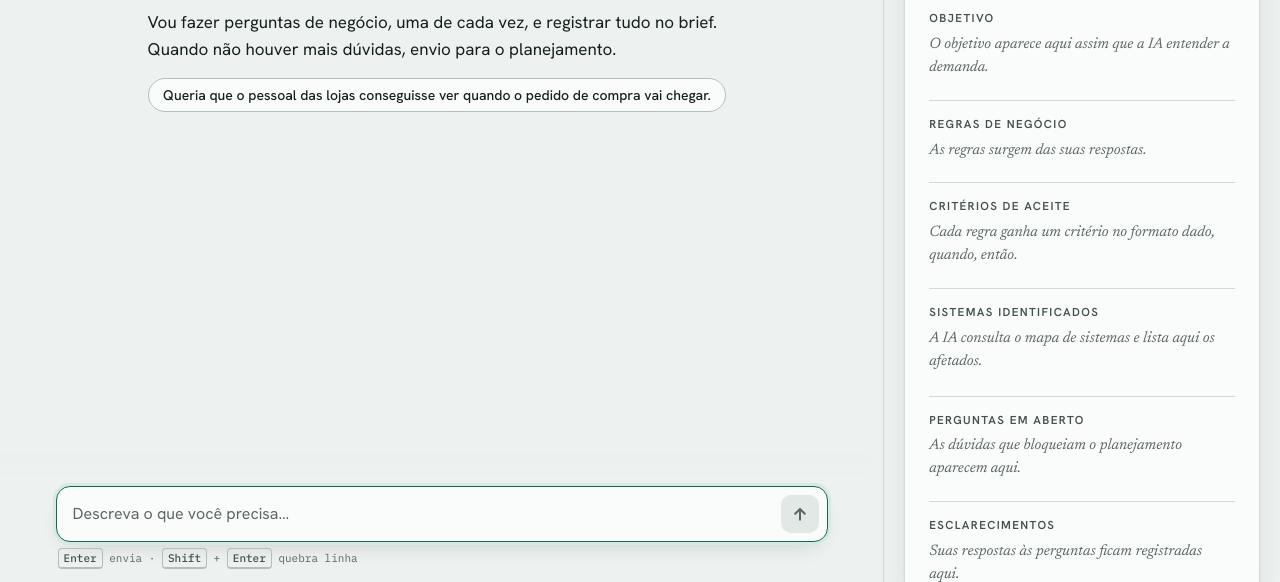
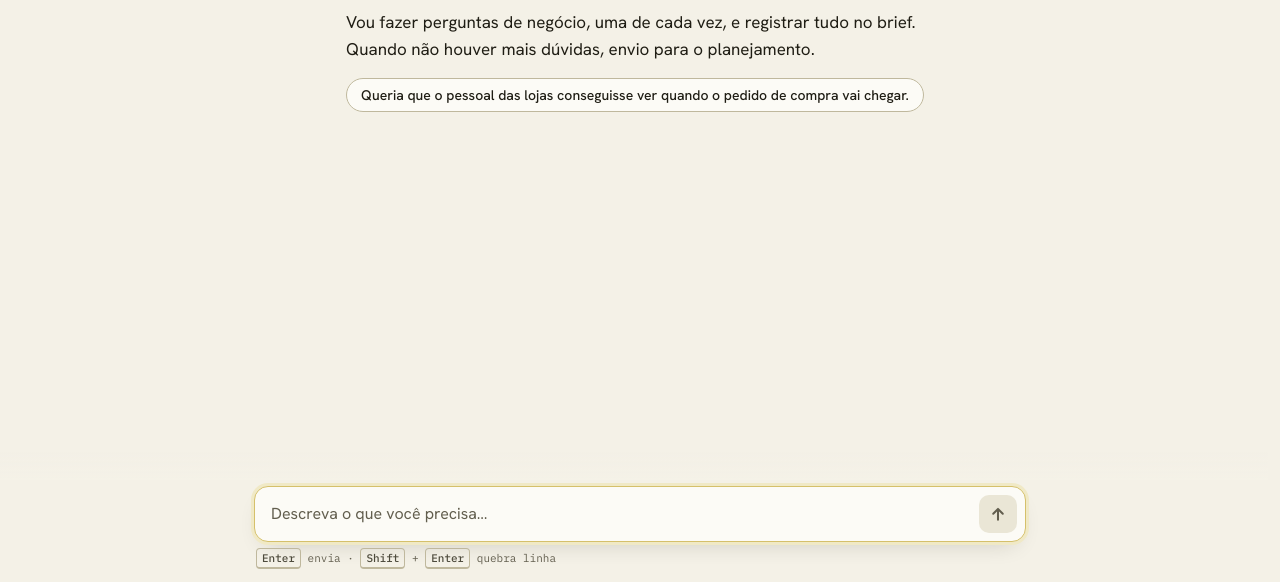
Before and after one commit to SrPattif/ProductIntake.Front, a plain HTML site: page index.html in a window 1280 px wide. Shown: the part 218-800 px from the top of the page. Drawn offline with Linux system fonts and the light colour scheme.

Commit message:
feat: color palette

```diff
--- a/index.html
+++ b/index.html
@@ -21,24 +21,25 @@
    a folha do brief que a IA vai preenchendo como um documento de trabalho. */
 :root {
   /* Cor */
-  --paper: #EDF1EF;
-  --surface: #FAFCFB;
-  --surface-2: #E2E8E5;
-  --ink: #14201C;
-  --ink-2: #43514C;
-  --ink-3: #5A6762;
-  --line: #D2DAD6;
-  --line-strong: #B3BFBA;
-  --accent: #0E6B5B;
-  --accent-hover: #0A5A4C;
-  --accent-ink: #F3FAF8;
-  --accent-soft: #D5EAE3;
+  --paper: #F4F1E7;
+  --surface: #FCFBF6;
+  --surface-2: #EAE6D6;
+  --ink: #1F1D14;
+  --ink-2: #4D4A3C;
+  --ink-3: #625E4E;
+  --line: #DDD8C4;
+  --line-strong: #BFB89D;
+  --accent: #D5C06B;
+  --accent-hover: #C4AE50;
+  --accent-ink: #2A2308;
+  --accent-soft: #F0E9C6;
+  --accent-text: #6B5A14;
   --mark: #F8E59B;
   --danger: #A3392A;
   --warn: #A86400;
-  --shadow-sheet: 0 1px 2px rgb(20 32 28 / .05), 0 18px 40px -24px rgb(20 32 28 / .3);
-  --shadow-float: 0 1px 2px rgb(20 32 28 / .06), 0 10px 24px -12px rgb(20 32 28 / .24);
-  --scrim: rgb(13 20 18 / .42);
+  --shadow-sheet: 0 1px 2px rgb(31 29 20 / .05), 0 18px 40px -24px rgb(31 29 20 / .3);
+  --shadow-float: 0 1px 2px rgb(31 29 20 / .06), 0 10px 24px -12px rgb(31 29 20 / .24);
+  --scrim: rgb(20 18 10 / .42);
 
   /* Tipo */
   --font-ui: "Hanken Grotesk", ui-sans-serif, system-ui, -apple-system, "Segoe UI", Roboto, sans-serif;
@@ -61,18 +62,19 @@
 }
 @media (prefers-color-scheme: dark) {
   :root:not([data-theme="light"]) {
-    --paper: #0D1311;
-    --surface: #141C1A;
-    --surface-2: #1D2825;
-    --ink: #E2EAE6;
-    --ink-2: #AEBAB5;
-    --ink-3: #8D9A95;
-    --line: #26322E;
-    --line-strong: #3B4945;
-    --accent: #5CC0A8;
-    --accent-hover: #7AD0BB;
-    --accent-ink: #062520;
-    --accent-soft: #15332D;
+    --paper: #12110C;
+    --surface: #1A1812;
+    --surface-2: #25221A;
+    --ink: #EBE7D8;
+    --ink-2: #B9B4A1;
+    --ink-3: #98937F;
+    --line: #2D2A1F;
+    --line-strong: #474230;
+    --accent: #D5C06B;
+    --accent-hover: #E3D18A;
+    --accent-ink: #231D05;
+    --accent-soft: #342E14;
+    --accent-text: #D5C06B;
     --mark: rgb(236 200 84 / .3);
     --danger: #EC8A75;
   --warn: #E2A33A;
@@ -83,18 +85,19 @@
   }
 }
 :root[data-theme="dark"] {
-  --paper: #0D1311;
-  --surface: #141C1A;
-  --surface-2: #1D2825;
-  --ink: #E2EAE6;
-  --ink-2: #AEBAB5;
-  --ink-3: #8D9A95;
-  --line: #26322E;
-  --line-strong: #3B4945;
-  --accent: #5CC0A8;
-  --accent-hover: #7AD0BB;
-  --accent-ink: #062520;
-  --accent-soft: #15332D;
+  --paper: #12110C;
+  --surface: #1A1812;
+  --surface-2: #25221A;
+  --ink: #EBE7D8;
+  --ink-2: #B9B4A1;
+  --ink-3: #98937F;
+  --line: #2D2A1F;
+  --line-strong: #474230;
+  --accent: #D5C06B;
+  --accent-hover: #E3D18A;
+  --accent-ink: #231D05;
+  --accent-soft: #342E14;
+  --accent-text: #D5C06B;
   --mark: rgb(236 200 84 / .3);
   --danger: #EC8A75;
   --warn: #E2A33A;
@@ -119,7 +122,7 @@ body {
 button, textarea { font: inherit; color: inherit; }
 button { cursor: pointer; }
 svg { display: block; }
-:focus-visible { outline: 2px solid var(--accent); outline-offset: 2px; }
+:focus-visible { outline: 2px solid var(--accent-text); outline-offset: 2px; }
 kbd {
   font: 500 var(--fs-2xs)/1 var(--font-mono);
   padding: 2px 5px;
@@ -147,9 +150,11 @@ kbd {
 }
 .workspace {
   display: grid;
-  grid-template-columns: minmax(0, 1fr) var(--brief-w);
+  grid-template-columns: minmax(0, 1fr) 0px;
   min-height: 0;
-}
+  transition: grid-template-columns .7s var(--ease);
+}
+.app.has-brief .workspace { grid-template-columns: minmax(0, 1fr) var(--brief-w); }
 
 /* ---------- Barra superior ---------- */
 .topbar {
@@ -237,7 +242,7 @@ kbd {
 .step[data-state="done"] { color: var(--ink-2); }
 .step[data-state="done"] .step-mark { background: var(--accent); border-color: var(--accent); }
 .step[data-state="done"] .step-mark svg { opacity: 1; transform: none; }
-.steps[data-complete="true"] .step:last-child { color: var(--accent); font-weight: 600; }
+.steps[data-complete="true"] .step:last-child { color: var(--accent-text); font-weight: 600; }
 
 .actions { display: flex; align-items: center; gap: 8px; justify-self: end; }
 .btn {
@@ -328,7 +333,7 @@ kbd {
   text-transform: uppercase;
   color: var(--ink-3);
 }
-.turn--ai .who { color: var(--accent); }
+.turn--ai .who { color: var(--accent-text); }
 .turn-meta time {
   font: 400 var(--fs-2xs)/1.3 var(--font-mono);
   color: var(--ink-3);
@@ -422,7 +427,7 @@ kbd {
   animation: spin .9s linear infinite;
 }
 .acts-icon svg { display: none; width: 12px; height: 12px; }
-.acts[data-state="done"] .acts-icon { animation: none; border-color: transparent; color: var(--accent); }
+.acts[data-state="done"] .acts-icon { animation: none; border-color: transparent; color: var(--accent-text); }
 .acts[data-state="done"] .acts-icon svg { display: block; }
 .acts-chevron svg { width: 14px; height: 14px; transition: transform .25s var(--ease); }
 .acts[data-collapsed="true"] .acts-chevron svg { transform: rotate(-90deg); }
@@ -608,7 +613,13 @@ kbd {
   background: var(--paper);
   scrollbar-width: thin;
   scrollbar-color: var(--line-strong) transparent;
-}
+  /* Sem conteúdo, o painel fica recolhido: a coluna vai a 0 e a folha entra depois. */
+  overflow-x: hidden;
+  visibility: hidden;
+  border-left-color: transparent;
+  transition: visibility 0s linear .7s, border-color .5s;
+}
+.app.has-brief .brief { visibility: visible; border-left-color: var(--line); transition: visibility 0s, border-color .5s .15s; }
 .brief:focus-visible { outline-offset: -3px; }
 .drawer-bar { display: none; }
 .brief-sheet {
@@ -618,8 +629,13 @@ kbd {
   border-radius: 12px;
   background: var(--surface);
   box-shadow: var(--shadow-sheet);
-  transition: border-color .5s;
-}
+  transition: border-color .5s, opacity .55s var(--ease), transform .7s var(--ease);
+  min-width: calc(var(--brief-w) - 41px);
+  opacity: 0;
+  transform: translateX(28px) scale(.98);
+  transform-origin: left center;
+}
+.app.has-brief .brief-sheet { opacity: 1; transform: none; transition-delay: 0s, .18s, .18s; }
 .brief-eyebrow { display: flex; align-items: center; justify-content: space-between; gap: 12px; }
 .brief-heading {
   margin: 0;
@@ -638,7 +654,7 @@ kbd {
   text-transform: uppercase;
   transition: background .3s, color .3s;
 }
-.pill[data-tone="ready"] { background: var(--accent-soft); color: var(--accent); }
+.pill[data-tone="ready"] { background: var(--accent-soft); color: var(--accent-text); }
 .pill[data-tone="submitted"] { background: var(--accent); color: var(--accent-ink); }
 .brief-title {
   margin: 12px 0 6px;
@@ -685,7 +701,7 @@ kbd {
   gap: 8px;
   margin: 0;
   font: 500 .875rem/1.4 var(--font-ui);
-  color: var(--accent);
+  color: var(--accent-text);
   animation: fade-in .4s ease .7s both;
 }
 .bsec-done svg { width: 16px; height: 16px; }
@@ -706,7 +722,7 @@ kbd {
   min-width: 2.6em;
   font: 600 var(--fs-2xs)/1 var(--font-mono);
   letter-spacing: .02em;
-  color: var(--accent);
+  color: var(--accent-text);
   font-variant-numeric: tabular-nums;
 }
 .item-text { font: 400 var(--fs-base)/1.5 var(--font-doc); overflow-wrap: anywhere; transition: color .3s; }
@@ -714,7 +730,7 @@ kbd {
   font: 600 .66rem/1 var(--font-ui);
   letter-spacing: .1em;
   text-transform: uppercase;
-  color: var(--accent);
+  color: var(--accent-text);
 }
 .q-mark {
   align-self: start;
@@ -796,7 +812,7 @@ kbd {
   border-radius: 8px;
   background: color-mix(in srgb, var(--surface) 90%, transparent);
   box-shadow: inset 0 0 0 2px var(--surface), inset 0 0 0 3.5px var(--accent);
-  color: var(--accent);
+  color: var(--accent-text);
   text-transform: uppercase;
   transform: rotate(-7deg);
   pointer-events: none;
@@ -837,7 +853,7 @@ kbd {
   box-shadow: var(--shadow-sheet);
 }
 .settings[open] { animation: turn-in .3s var(--ease) both; }
-.settings::backdrop { background: rgb(6 10 9 / .5); }
+.settings::backdrop { background: rgb(10 9 5 / .5); }
 .settings-form { display: flex; flex-direction: column; gap: 18px; padding: 22px 24px 20px; }
 .settings-title { margin: 0; font: 500 1.375rem/1.2 var(--font-doc); }
 .settings-sub { margin: 4px 0 0; font-size: .875rem; color: var(--ink-3); }
@@ -878,7 +894,7 @@ kbd {
   color: var(--ink);
   font: 400 .9375rem var(--font-ui);
 }
-.field input:focus-visible { outline: 2px solid var(--accent); outline-offset: 1px; }
+.field input:focus-visible { outline: 2px solid var(--accent-text); outline-offset: 1px; }
 #set-token { font: 400 .8125rem var(--font-mono); }
 .token-row { display: flex; gap: 8px; }
 .token-row .btn { height: 40px; flex: none; }
@@ -936,6 +952,7 @@ kbd {
 @keyframes pulse { 0%, 100% { box-shadow: 0 0 0 0 var(--accent-soft); } 50% { box-shadow: 0 0 0 4px var(--accent-soft); } }
 @keyframes caret { to { visibility: hidden; } }
 @keyframes bump { 0%, 100% { transform: none; } 35% { transform: scale(1.3); } }
+@keyframes pop-in { from { opacity: 0; transform: translateY(-4px) scale(.85); } to { opacity: 1; transform: none; } }
 @keyframes attention { 0%, 100% { box-shadow: 0 0 0 0 var(--accent-soft); } 50% { box-shadow: 0 0 0 5px var(--accent-soft); } }
 
 /* ---------- Responsivo ---------- */
@@ -950,8 +967,14 @@ kbd {
   :root { --gutter: 16px; }
   .topbar { grid-template-columns: minmax(0, 1fr) auto; padding-block: 10px; }
   .progress { grid-column: 1 / -1; grid-row: 2; justify-self: start; }
-  .workspace { grid-template-columns: minmax(0, 1fr); }
-  .btn-brief, .btn-view-brief { display: inline-flex; }
+  .workspace, .app.has-brief .workspace { grid-template-columns: minmax(0, 1fr); transition: none; }
+  .btn-view-brief { display: inline-flex; }
+  .app.has-brief .btn-brief { display: inline-flex; animation: pop-in .5s var(--ease); }
+  .brief-sheet { min-width: 0; opacity: 1; transform: none; }
+  .brief { visibility: hidden; }
+  .app.has-brief .brief { visibility: hidden; }
+  .app .brief { border-left-color: var(--line); transition: transform .36s var(--ease), visibility 0s linear .36s; }
+  .app .brief.is-open, .app.has-brief .brief.is-open { visibility: visible; transition: transform .36s var(--ease), visibility 0s; }
 
   .brief {
     position: fixed;
@@ -2377,6 +2400,7 @@ function createSseIntakeService({ baseUrl, headers = {} }) {
     doneNew: $('#done-new'),
     steps: $('#steps'),
     progressCount: $('#progress-count'),
+    app: $('.app'),
     briefToggle: $('#brief-toggle'),
     badge: $('#brief-count'),
     themeToggle: $('#theme-toggle'),
@@ -2959,6 +2983,11 @@ function createSseIntakeService({ baseUrl, headers = {} }) {
     return (b.objective ? 1 : 0) + b.rules.length + b.acceptance.length + b.systems.length + b.openQuestions.length + b.clarifications.length;
   }
 
+  // O painel só aparece quando a IA já alimentou alguma coisa no brief.
+  function hasBriefContent(b) {
+    return !!b && !!(b.title || b.origin || countItems(b));
+  }
+
   /** Aplica um snapshot do brief e devolve quantos registros são novos ou mudaram. */
   function renderBrief(b) {
     const prev = app.brief || {};
@@ -3009,6 +3038,7 @@ function createSseIntakeService({ baseUrl, headers = {} }) {
     if (submitted && prev.status !== 'submitted') closeBrief(b, at);
 
     const total = countItems(b);
+    els.app.classList.toggle('has-brief', hasBriefContent(b));
     els.badge.textContent = String(total);
     els.briefToggle.setAttribute('aria-label', `Abrir brief da demanda (${total} ${total === 1 ? 'item' : 'itens'})`);
     if (touched.length && !isBriefVisible()) {
@@ -3080,6 +3110,7 @@ function createSseIntakeService({ baseUrl, headers = {} }) {
     els.sheet.classList.remove('is-closed', 'is-stamping');
     els.foot.hidden = true;
     els.badge.textContent = '0';
+    els.app.classList.remove('has-brief');
     els.briefToggle.setAttribute('aria-label', 'Abrir brief da demanda (0 itens)');
     els.briefToggle.classList.remove('is-attention');
     els.brief.scrollTop = 0;
```
